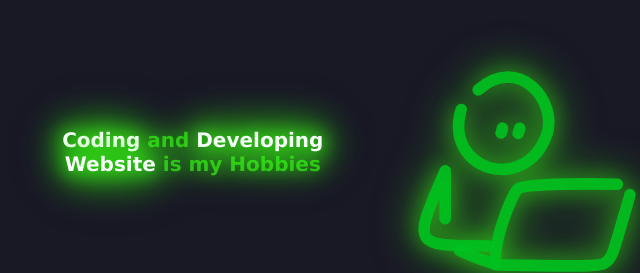
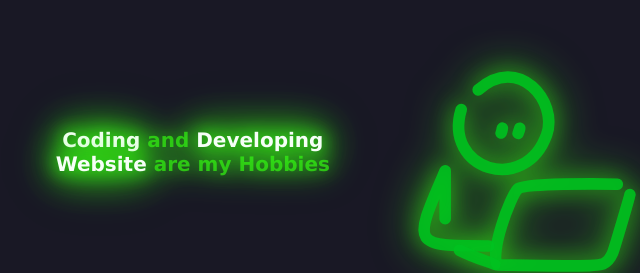
Before and after one commit to AndreiParquez/AndreiParquez.github.io, a plain HTML site: page index.html in a window 1280 px wide. Shown: the part 1700-1973 px from the top of the page, 280-920 px from the left. Drawn offline with nearby package versions, Linux system fonts and the light colour scheme; animation ran at ten frames a second; a web font is replaced by a local one.

Commit message:
Update index.html

```diff
--- a/index.html
+++ b/index.html
@@ -56,7 +56,7 @@
 
                 <div class="container2 reveal">
                   <div class="parent">
-                  <p class="sub2"><span class="spa">Coding</span> and <span class="spa">Developing Website</span> is my Hobbies<br><br>
+                  <p class="sub2"><span class="spa">Coding</span> and <span class="spa">Developing Website</span> are my Hobbies<br><br>
                      </p>
                   </div>
                   <div class="child"><img src="it.svg"></div>
```
